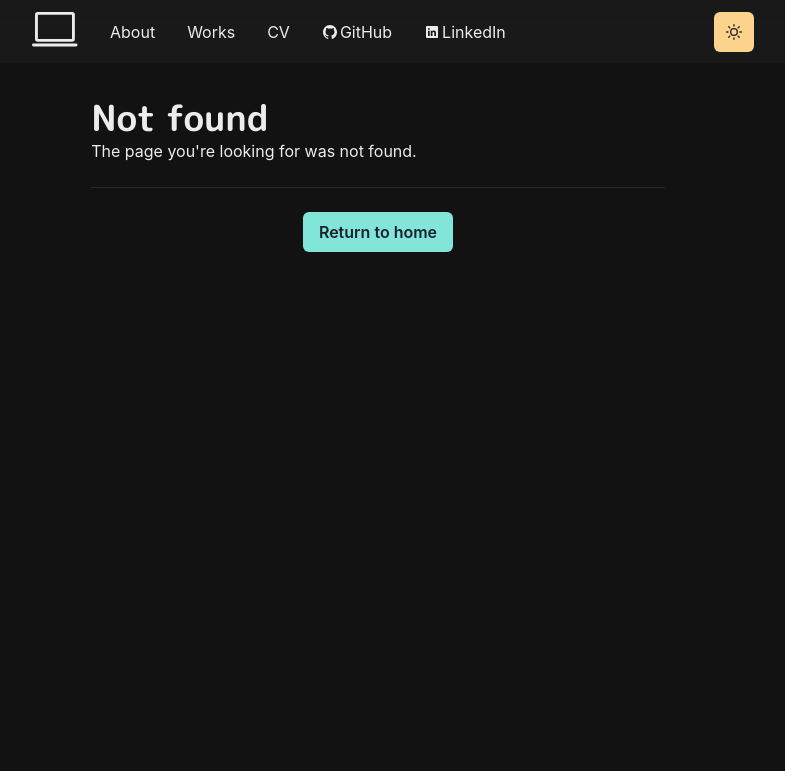
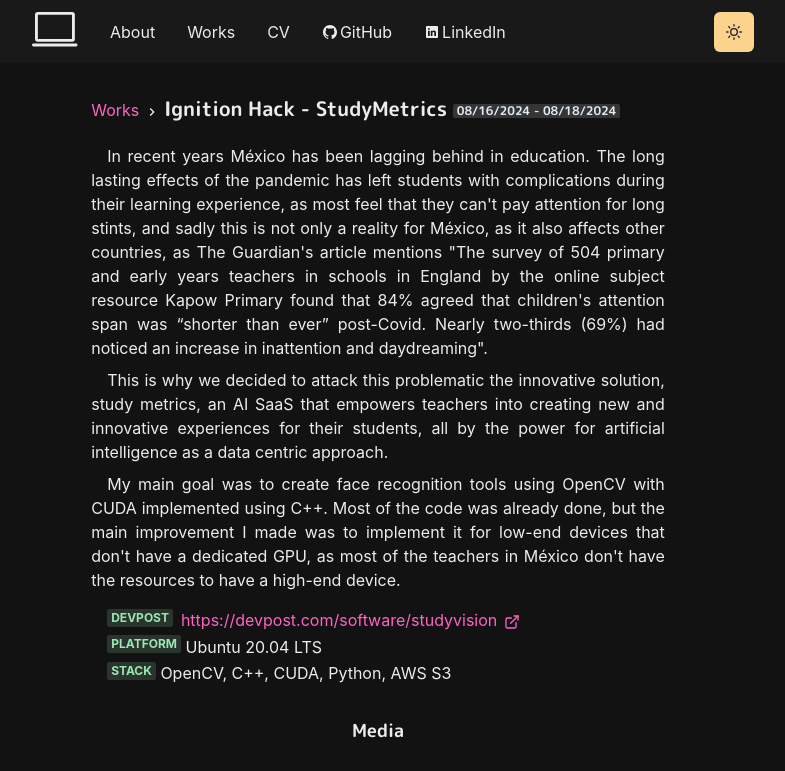
Before and after one commit to rpribau/blog.rob, a Next.js app: page /works/ignition in a window 1280 px wide. Before the commit this address had no page. Shown: the top 771 px of the page, without its empty margins (262-1047 px from the left). Built offline with nearby package versions, Linux system fonts and the light colour scheme; grey boxes are pictures that could not be loaded.

Commit message:
New post created.

```diff
--- /dev/null
+++ b/pages/works/ignition.js
@@ -0,0 +1,94 @@
+import { Container, Badge, Link, List, ListItem, UnorderedList, Heading, Center, AspectRatio } from "@chakra-ui/react";
+import { ExternalLinkIcon } from "@chakra-ui/icons";
+import { Title, WorkImage, Meta } from "../../components/work";
+import P from "../../components/paragraph";
+import Layout from "../../components/layouts/article";
+import { ApiError } from "next/dist/server/api-utils";
+
+const Work = () => {
+    return (
+        <Layout title="Ignition Hack - StudyMetrics">
+            <Container marginTop={10}>
+                <Title>
+                    Ignition Hack - StudyMetrics <Badge>08/16/2024 - 08/18/2024</Badge>
+                </Title>
+
+                <P>
+                    In recent years México has been lagging behind in education. The long lasting effects of the pandemic has left students with
+                    complications during their learning experience, as most feel that they can't pay attention for long stints, and sadly this is
+                    not only a reality for México, as it also affects other countries, as The Guardian's article mentions "The survey of 504
+                    primary and early years teachers in schools in England by the online subject resource Kapow Primary found that 84% agreed
+                    that children's attention span was “shorter than ever” post-Covid. Nearly two-thirds (69%) had noticed an increase in
+                    inattention and daydreaming".
+                </P>
+
+                <P>
+                    This is why we decided to attack this problematic the innovative solution, study metrics, an AI SaaS that empowers teachers
+                    into creating new and innovative experiences for their students, all by the power for artificial intelligence as a data centric approach.
+
+                </P>
+
+                <P>
+                    My main goal was to create face recognition tools using OpenCV with CUDA implemented using C++. Most of the code was already done, but the
+                    main improvement I made was to implement it for low-end devices that don't have a dedicated GPU, as most of the teachers in México don't have
+                    the resources to have a high-end device.
+                </P>
+
+                <List ml={4} my={4}>
+                    <ListItem>
+                        <Meta>Devpost</Meta>
+                        <Link href="https://devpost.com/software/studyvision" ml={2}>
+                        https://devpost.com/software/studyvision <ExternalLinkIcon mx="2px" />
+                    </Link>
+                    </ListItem>
+
+                    <ListItem>
+                        <Meta>Platform</Meta>
+                        <span> Ubuntu 20.04 LTS </span>
+                    </ListItem>
+
+                    <ListItem>
+                        <Meta>Stack</Meta>
+                        <span> OpenCV, C++, CUDA, Python, AWS S3 </span>
+                    </ListItem>
+                </List>
+
+                <Heading as="h4" fontSize={18} my={8}>
+                    <Center> Media</Center>
+                </Heading>
+
+                <AspectRatio maxW="560px" ratio={1} my={4}>
+                    <iframe
+                        width="560"
+                        height="315"
+                        src="https://www.youtube.com/embed/NDn7WzKKP9s?si=WpBruNc5jtBlhTgd"
+                        title="YouTube video player"
+                        frameborder="0"
+                        allow="accelerometer; autoplay; clipboard-write; encrypted-media; gyroscope; picture-in-picture"
+                        allowfullscreen>
+                    </iframe>
+                </AspectRatio>
+
+                <AspectRatio maxW="560px" ratio={1} my={4}>
+                    <iframe
+                        width="315"
+                        height="560"
+                        src="https://www.youtube.com/embed/MSCo9oT-brM?feature=share"
+                        title="YouTube video player"
+                        frameborder="0"
+                        allow="accelerometer; autoplay; clipboard-write; encrypted-media; gyroscope; picture-in-picture; web-share"
+                        allowfullscreen>
+                    </iframe>
+
+
+                </AspectRatio>
+
+
+
+            </Container>
+        </Layout>
+    )
+}
+
+
+export default Work;
```
Also changed, not shown: pages/works.js (+9 -3 lines), public/images/ignition.png (added).
